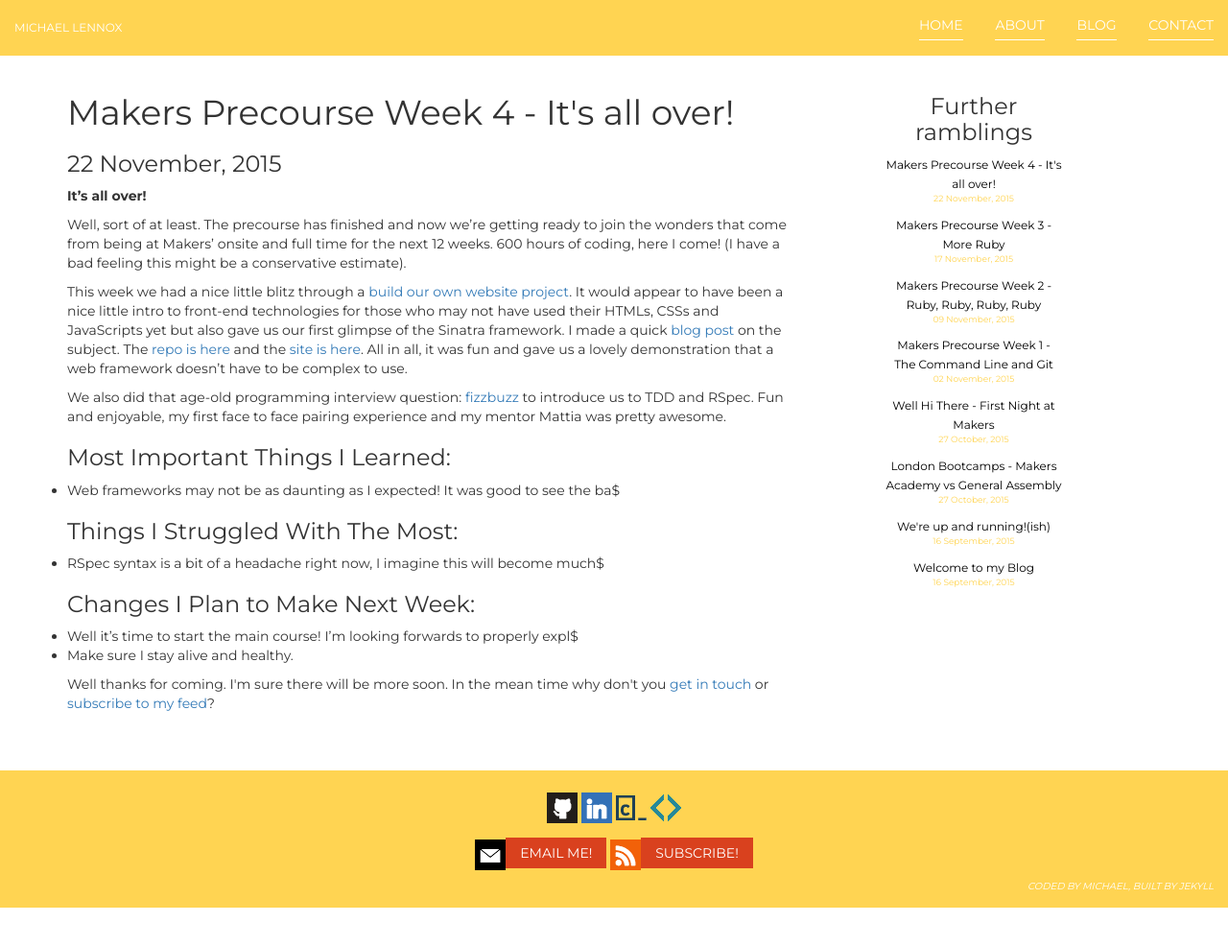
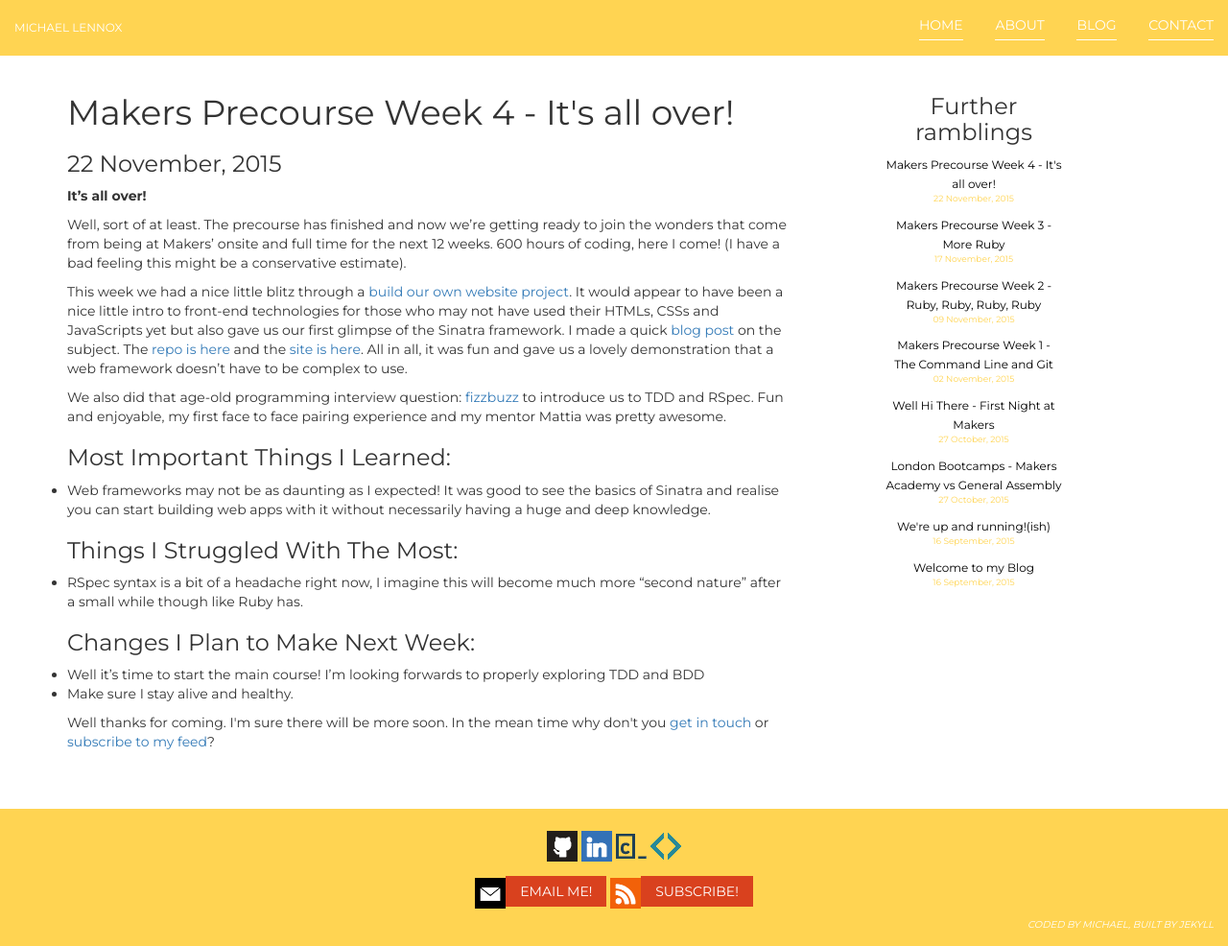
Before and after one commit to michaellennox/michaellennox.github.io, a Jekyll site: the page built from _posts/2015-11-22-allover.md, in a window 1280 px wide and 986 px high. Shown: the whole window at 96% size. Built offline with Jekyll 4.4.1, drawn with Linux system fonts in a browser that asks for light colours; nearby versions of some CDN libraries.

Commit message:
Fixed a couple typos

```diff
--- a/_posts/2015-11-22-allover.md
+++ b/_posts/2015-11-22-allover.md
@@ -14,14 +14,14 @@ We also did that age-old programming interview question: [fizzbuzz](https://gith
 
 ###Most Important Things I Learned:
 
-* Web frameworks may not be as daunting as I expected! It was good to see the ba$
+* Web frameworks may not be as daunting as I expected! It was good to see the basics of Sinatra and realise you can start building web apps with it without necessarily having a huge and deep knowledge.
 
 ###Things I Struggled With The Most:
 
-* RSpec syntax is a bit of a headache right now, I imagine this will become much$
+* RSpec syntax is a bit of a headache right now, I imagine this will become much more "second nature" after a small while though like Ruby has.
 
 
 ###Changes I Plan to Make Next Week:
 
-* Well it's time to start the main course! I'm looking forwards to properly expl$
+* Well it's time to start the main course! I'm looking forwards to properly exploring TDD and BDD
 * Make sure I stay alive and healthy.
```
